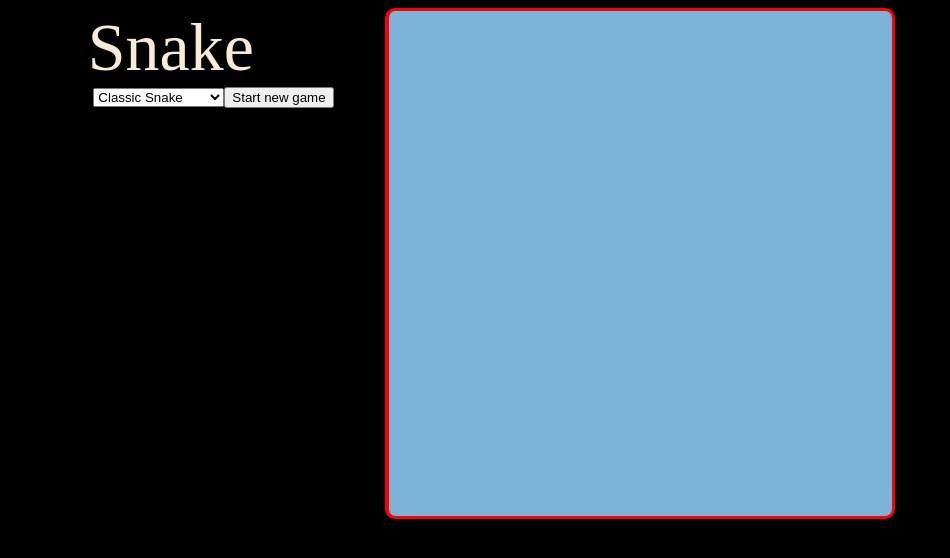
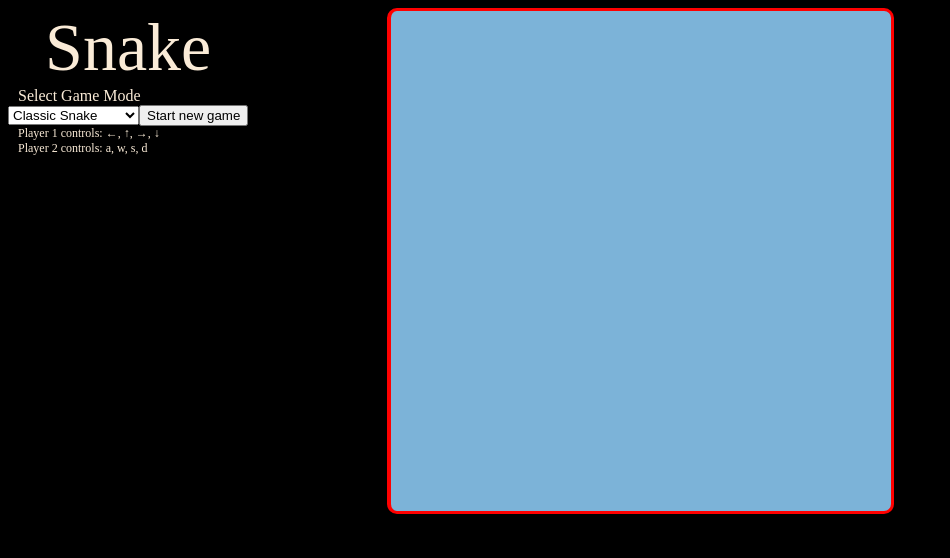
Before and after one commit to JosephBrianChambers/Snake, a plain HTML site: page index.html in a window 1280 px wide. Shown: the whole page, without its empty margins (0-950 px from the left). Drawn offline with nearby package versions, Linux system fonts and the light colour scheme.

Commit message:
fix cross browser styling bug. add controls info

```diff
--- a/index.html
+++ b/index.html
@@ -21,7 +21,9 @@
       </div>
 
       <form id="new-game" accept-charset="utf-8">
-        <label for="game-mode">Select Game</label>
+        <div class="label-container">
+          <label class="label" for="game-mode">Select Game Mode</label><br>
+        </div>
         <select id="game-mode">
           <option value="snake" selected "snake">Classic Snake</option>
           <option value="snaketron">Snake/Tron hybrid</option>
@@ -29,7 +31,8 @@
         </selcet>
         <input type="submit" value="Start new game">
       </form>
-
+      <div class="controls">Player 1 controls: &#8592, &#8593, &#8594, &#8595</div>
+      <div class="controls">Player 2 controls: a, w, s, d</div>
       <div class="score">
       </div>
     </div>
--- a/style.css
+++ b/style.css
@@ -9,26 +9,21 @@ body {
 
 .grid-div {
   background-color: rgb(124, 179, 216);
-  width: 510px;
-  height: 511px;
+  width: 500px;
+  height: 500px;
   border-color: red;
   border-radius: 10px;
   border-style: solid;
   margin: auto;
   border-left-width: 4px;
-  box-sizing: border-box;
+
 }
 
 .square {
-/*  background-color: rgb(86, 128, 117);*/
   border-radius: 3px;
   width: 10px;
   height: 10px;
-  border-color: violet;
   float: left;
-  border-left-width: 0px;
-  border-width: 1px;
-  border-color: white;
 }
 
 .snake0 {
@@ -83,3 +78,19 @@ body {
   margin-top: auto;
   margin-bottom: auto;
 }
+
+.label {
+  color: antiquewhite;
+}
+
+.label-container {
+  text-align: left;
+  margin-left: 10px;
+}
+
+.controls {
+  font-size: 12px;
+  text-align: left;
+  margin-left: 10px;
+  color: antiquewhite;
+}
--- a/view.js
+++ b/view.js
@@ -109,7 +109,7 @@
     this.moveSnakes();
     this.renderSnakes();
     if (SnakeApp.tronFlag === false) {
-      if (this.counter%99 === 0) {this.renderNewApple()}
+      if (this.counter%40 === 0) {this.renderNewApple()}
     }
     this.renderNewApple
   }
```
